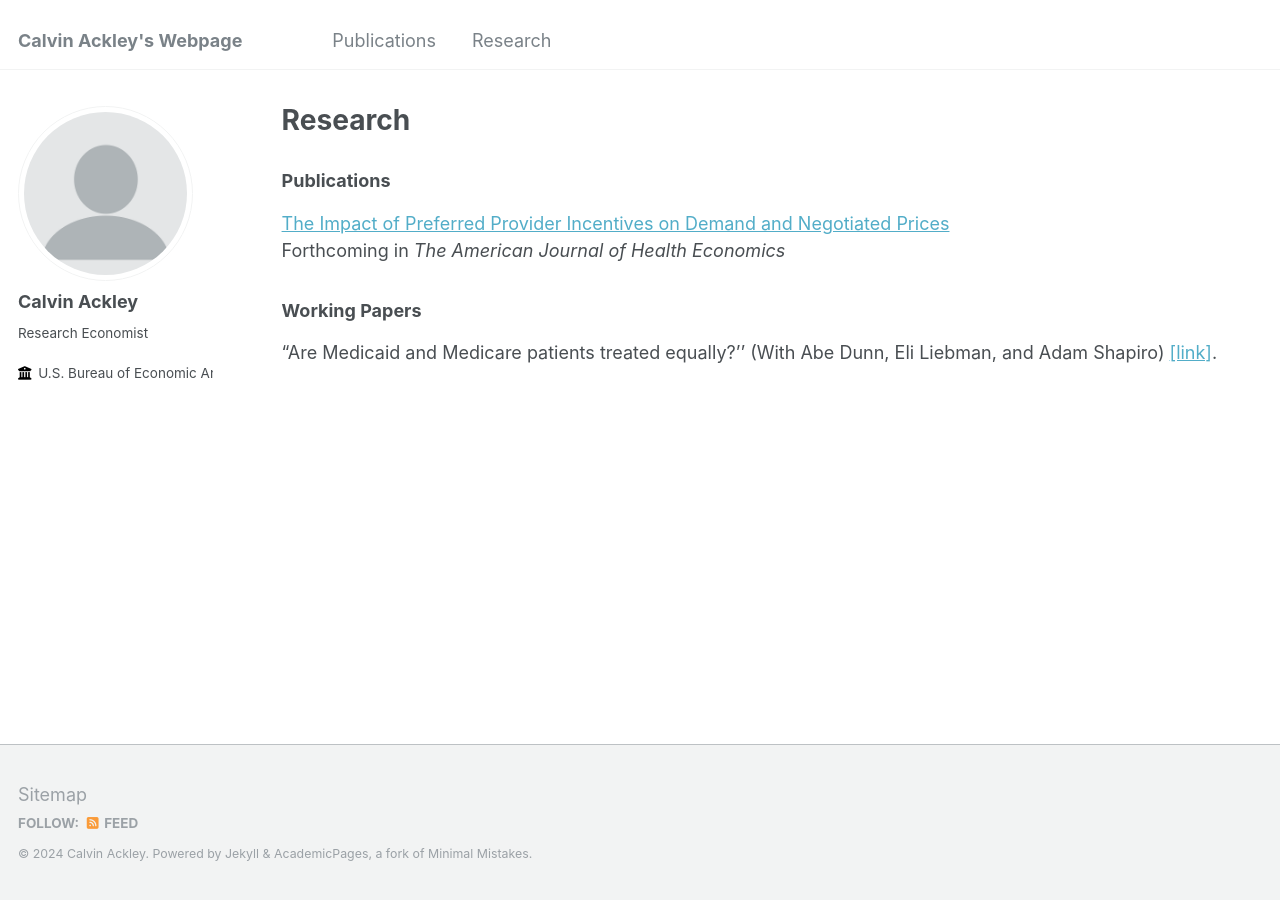
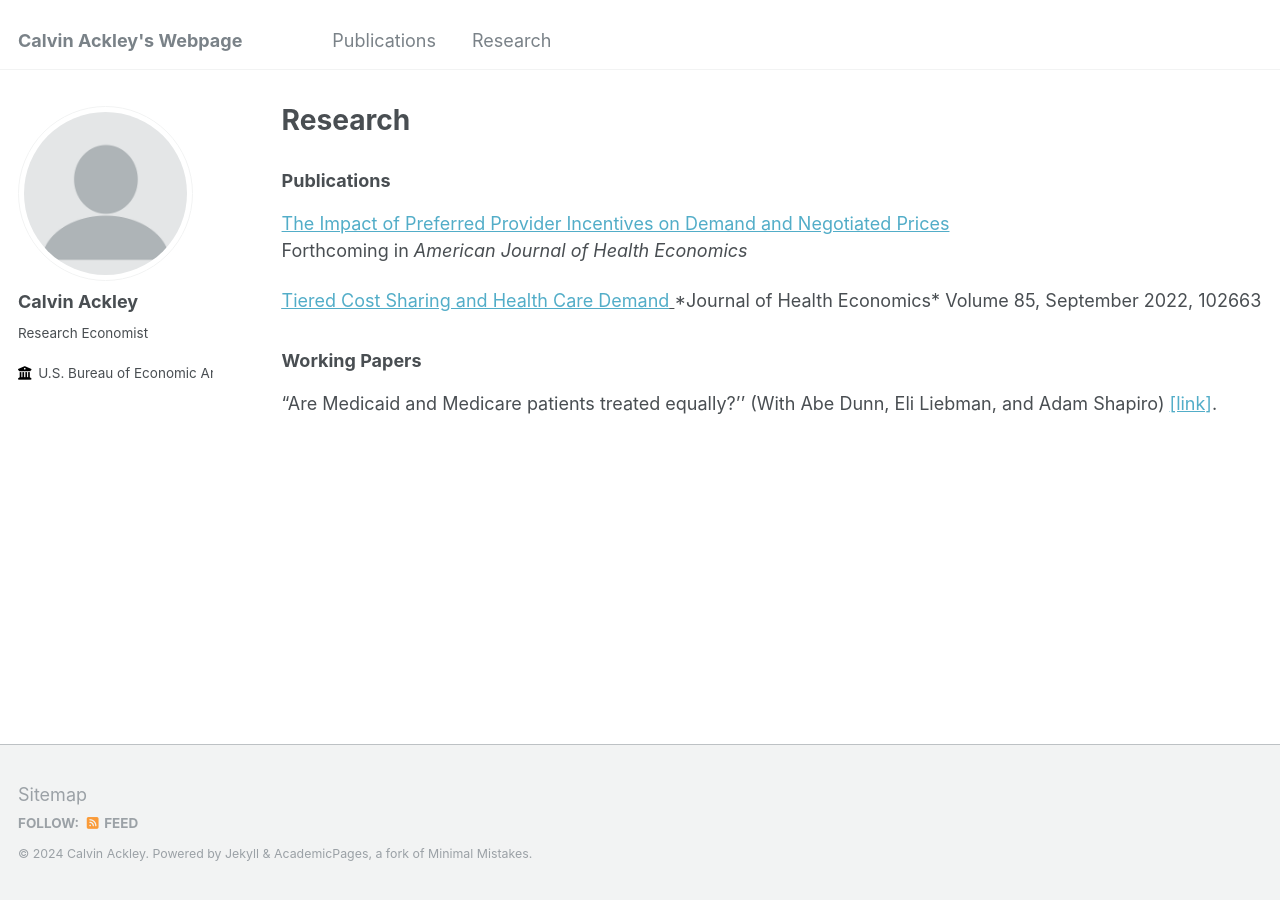
Before and after one commit to ackleycb/ackleycb.github.io, a Jekyll site: the page built from _pages/research.md, in a window 1280 px wide. Built offline with Jekyll 4.4.1, drawn with Linux system fonts in a browser that asks for light colours.

Commit message:
Update research.md

```diff
--- a/_pages/research.md
+++ b/_pages/research.md
@@ -8,7 +8,11 @@ author_profile: true
 ### Publications
 
 [The Impact of Preferred Provider Incentives on Demand and Negotiated Prices](/files/preferred_provider_incentives_demand_negotiated_prices_ACKLEY.pdf)<br>
-Forthcoming in *The American Journal of Health Economics*
+Forthcoming in *American Journal of Health Economics*
+
+
+<span style="text-decoration:underline"> [Tiered Cost Sharing and Health Care Demand]([link](https://www.sciencedirect.com/science/article/abs/pii/S0167629622000807)) </span> <be>
+*Journal of Health Economics* Volume 85, September 2022, 102663
 ### Working Papers
 
 "Are Medicaid and Medicare patients treated equally?'' (With Abe Dunn, Eli Liebman, and Adam Shapiro)
```
